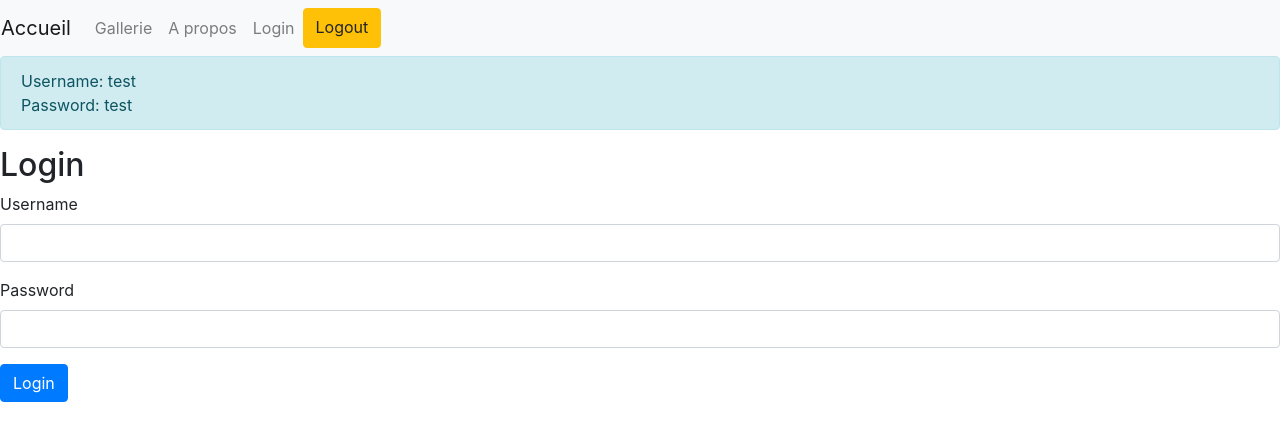
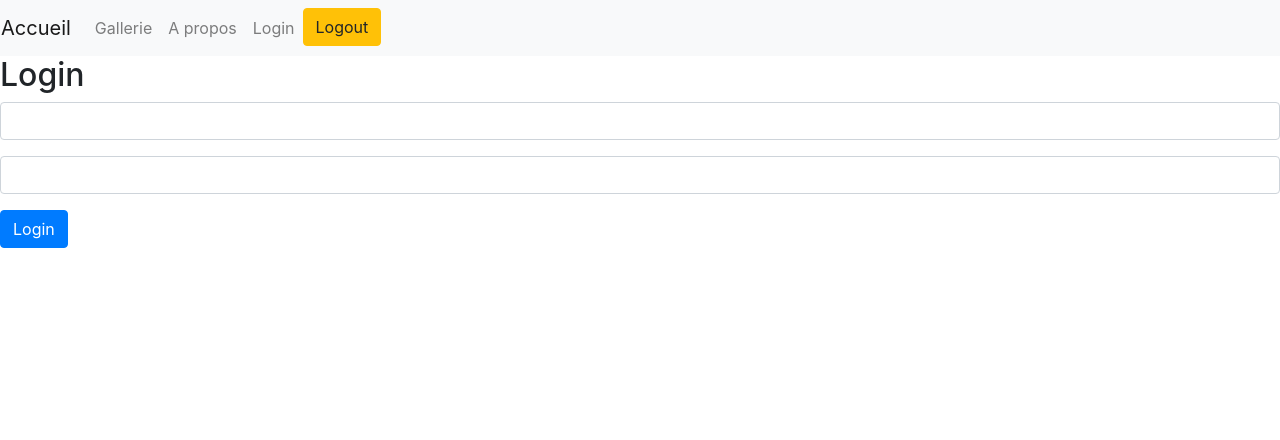
Before and after one commit to jbtmathieu/collegues-front, an Angular app: page /login in a window 1280 px wide. Shown: the top 440 px of the page. Built offline with nearby package versions, Linux system fonts and the light colour scheme.

Commit message:
before demenagement

```diff
--- a/src/app/accueil/accueil.component.html
+++ b/src/app/accueil/accueil.component.html
@@ -12,5 +12,5 @@
 
         </div>
     </div>
-
-    <app-collegues-afficher ></app-collegues-afficher>
+    <!--
+    <app-collegues-afficher ></app-collegues-afficher>-->
--- a/src/app/auth.service.ts
+++ b/src/app/auth.service.ts
@@ -4,14 +4,16 @@ import { map } from 'rxjs/operators';
 import { environment } from 'src/environments/environment';
 import { Observable, BehaviorSubject } from 'rxjs';
 import { Utilisateur } from './models/Utilisateur';
+import { DataService } from './services/data.service';
 
 @Injectable({ providedIn: 'root' })
 export class AuthService {
-  private currentUserSubject: BehaviorSubject<Utilisateur>;
+  private currentUserSubject: BehaviorSubject<Utilisateur>=new BehaviorSubject<Utilisateur>(null);
     public currentUser: Observable<Utilisateur>;
-    constructor(private http: HttpClient) {
+
+    constructor(private http: HttpClient, private _srv:DataService) {
       this.currentUserSubject = new BehaviorSubject<Utilisateur>(JSON.parse(localStorage.getItem('currentUser')));
-      this.currentUser = this.currentUserSubject.asObservable();
+      //this.currentUser = this.currentUserSubject.asObservable();
   }
 
   public get currentUserValue(): Utilisateur {
@@ -25,10 +27,12 @@ export class AuthService {
               // login successful if there's a jwt token in the response
               if (user && user.token) {
                   // store user details and jwt token in local storage to keep user logged in between page refreshes
-                  localStorage.setItem('currentUser', JSON.stringify(user));
+                  //localStorage.setItem('currentUser', JSON.stringify(user));
+                  console.log(user);
                   this.currentUserSubject.next(user);
               }
-
+              console.log(user);
+              this._srv.publierUser(user);
               return user;
           }));
   }
@@ -39,7 +43,7 @@ export class AuthService {
       localStorage.removeItem('token');
       sessionStorage.removeItem('token');
       //this.currentUserSubject.next(null);
-      return this.http.get<any>('http://localhost:8080/logout',{withCredentials:true});
+      return this.http.get<any>(environment.backendUrl+'/logout',{withCredentials:true});
 
   }
 
--- a/src/app/authentification/authentification.component.html
+++ b/src/app/authentification/authentification.component.html
@@ -1,18 +1,14 @@
-<div class="alert alert-info">
-    Username: test<br />
-    Password: test
-</div>
+
 <h2>Login</h2>
 <form [formGroup]="loginForm"  (ngSubmit)="onSubmit()">
     <div class="form-group">
-        <label for="username">Username</label>
+
         <input type="text" formControlName="username" class="form-control" [ngClass]="{ 'is-invalid': submitted && f.username.errors }" />
         <div *ngIf="submitted && f.username.errors" class="invalid-feedback">
             <div *ngIf="f.username.errors.required">Username is required</div>
         </div>
     </div>
     <div class="form-group">
-        <label for="password">Password</label>
         <input type="password" formControlName="password" class="form-control" [ngClass]="{ 'is-invalid': submitted && f.password.errors }" />
         <div *ngIf="submitted && f.password.errors" class="invalid-feedback">
             <div *ngIf="f.password.errors.required">Password is required</div>
--- a/src/app/authentification/authentification.component.ts
+++ b/src/app/authentification/authentification.component.ts
@@ -32,7 +32,7 @@ export class AuthentificationComponent implements OnInit {
         this.authenticationService.logout();
 
         // get return url from route parameters or default to '/'
-        this.returnUrl = this.route.snapshot.queryParams['returnUrl'] || '/';
+        this.returnUrl = this.route.snapshot.queryParams['returnUrl'] || '/accueil';
     }
 
     // convenience getter for easy access to form fields
--- a/src/app/gallerie/gallerie.component.html
+++ b/src/app/gallerie/gallerie.component.html
@@ -1,5 +1,8 @@
 
 <h2>Gallerie</h2>
+<p>{{errorMsg}}</p>
+
+
 <section class="container-fluid">
   <div class="row mt-3">
 <ng-container *ngFor="let obj of photoMatricule | keyvalue">
--- a/src/app/gallerie/gallerie.component.ts
+++ b/src/app/gallerie/gallerie.component.ts
@@ -13,6 +13,8 @@ export class GallerieComponent implements OnInit {
   photoMatricule : Map<string, string>;
   modifierCollab=false;
   col:Collegue = collegueMock;
+  errorMsg:String=null;
+
 
   constructor(private _srv:DataService) { }
 
@@ -23,9 +25,8 @@ export class GallerieComponent implements OnInit {
       .subscribe(colR=>{
         this.col=colR;
       })
+      }else this.modifierCollab = false;
 
-
-      }else this.modifierCollab = false;
     }
 
   ngOnInit() {
--- a/src/app/menu/menu.component.html
+++ b/src/app/menu/menu.component.html
@@ -1,5 +1,4 @@
  <nav class="navbar navbar-expand-lg navbar-light bg-light">
-
         <div class="row">
           <div class="navbar-nav">
             <a class="navbar-brand" routerLink="/accueil">Accueil<span class="sr-only">(current)</span></a>
@@ -7,9 +6,10 @@
             <a class="nav-item nav-link" routerLink="/accueil">A propos</a>
             <a class="nav-item nav-link" routerLink="/login">Login</a>
             <!--div class="right" *ngIf="notLogged"-->
-
-            <a class="btn btn-warning" (click)="deconnexion()" routerLink="/login">Logout</a>
+            <div class="pull-right">
+            <a class="btn btn-warning right" (click)="deconnexion()" routerLink="/login">Logout</a>
+            {{userNameLogged}}
+            </div>
           </div>
-
         </div>
       </nav>
--- a/src/app/menu/menu.component.ts
+++ b/src/app/menu/menu.component.ts
@@ -1,5 +1,6 @@
 import { Component, OnInit } from '@angular/core';
 import { AuthService } from '../auth.service';
+import { DataService } from '../services/data.service';
 
 @Component({
   selector: 'app-menu',
@@ -9,10 +10,14 @@ import { AuthService } from '../auth.service';
 export class MenuComponent implements OnInit {
 
   notLogged = false;
-  constructor(private authservice:AuthService) { }
+  userNameLogged:String=null;
+
+
+  constructor(private authservice:AuthService, private _srv:DataService) { }
 
 deconnexion(){
   this.authservice.logout().subscribe();
+  this.userNameLogged= null;
 }
 
 
@@ -20,6 +25,18 @@ deconnexion(){
     if(localStorage.getItem('currentUser')){
       this.notLogged=true;
     }
+
+
+
+    this._srv
+    .recupUser()
+    .subscribe(userSelected => {
+      if ((userSelected) != null){
+      this.userNameLogged = userSelected.pseudo;
+      }
+  })
+
   }
 
+
 }
--- a/src/app/services/data.service.ts
+++ b/src/app/services/data.service.ts
@@ -3,11 +3,12 @@ import { Collegue } from '../models/Collegue';
 import { matriculesMock } from '../mock/matricules.mock';
 import { collegueMock } from '../mock/collegues.mock';
 import { filter, map, catchError } from 'rxjs/operators';
-import { Observable, of, Subject } from 'rxjs';
+import { Observable, of, Subject, BehaviorSubject } from 'rxjs';
 import { HttpClient } from '@angular/common/http';
 import { PhotoMatricule } from '../models/PhotoMatricule';
 import { stringify } from '@angular/compiler/src/util';
 import {environment} from '../../environments/environment';
+import { Utilisateur } from '../models/Utilisateur';
 
 @Injectable({
   providedIn: 'root'
@@ -18,9 +19,15 @@ collegues: Collegue[]=[];
 
 private subCollegueSelectionne = new Subject<Collegue>();
 private subMatriculeSelectionne = new Subject<string>();
+private subUserSelectionne = new BehaviorSubject<Utilisateur>(null);
+
 
 publier(coll:Collegue){
   this.subCollegueSelectionne.next(coll);
+}
+
+publierUser(user:Utilisateur){
+  this.subUserSelectionne.next(user);
 }
 
 publierMatricule(str:string){
@@ -29,6 +36,10 @@ publierMatricule(str:string){
 
 recup() : Observable<Collegue>{
   return this.subCollegueSelectionne.asObservable();
+}
+
+recupUser() : Observable<Utilisateur>{
+  return this.subUserSelectionne.asObservable();
 }
 
 recupMatricule() : Observable<string>{
```
